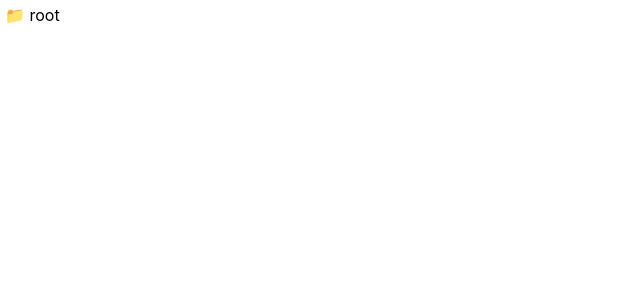
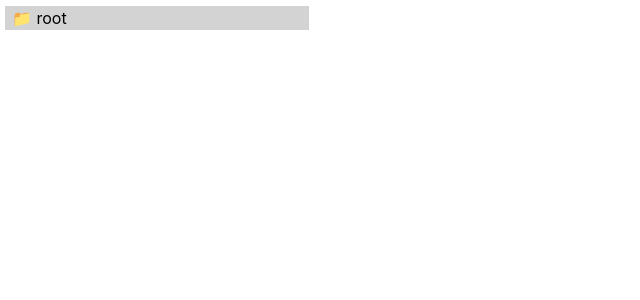
Before and after one commit to thejaduijin/react-file-explorer, a React (Create React App) app: page / in a window 1280 px wide. Shown: the top 300 px of the page, without its empty margins (0-640 px from the left). Built offline with nearby package versions, Linux system fonts and the light colour scheme.

Commit message:
css added

```diff
--- a/src/components/Folder.js
+++ b/src/components/Folder.js
@@ -1,4 +1,5 @@
-import React, { useState } from 'react'
+import React, { useState } from 'react';
+import '../styles.css';
 
 function Folder({ explorer }) {
     console.log(explorer);
--- /dev/null
+++ b/src/styles.css
@@ -0,0 +1,46 @@
+.folder {
+    margin-top: 6px;
+    background-color: lightgray;
+    display: flex;
+    align-items: center;
+    justify-content: space-between;
+    padding: 2px;
+    width: 300px;
+    cursor: pointer;
+  }
+
+  .inputContainer{
+    display: flex;
+    align-items: center;
+    gap: 5px;
+  }
+
+  .inputContainer>span{
+    margin-top: 5px;
+  }
+
+  .inputContainer__input {
+    margin: 6px 0 0px 0;
+    padding: 5px;
+    display: flex;
+    border: 1px solid lightgray;
+    align-items: center;
+    justify-content: space-between;
+    cursor: pointer;
+  }
+
+  .folder > span {
+    margin: 0 5px;
+  }
+
+  .folder > div > button {
+    font-size: 15px;
+    background-color: white;
+  }
+
+  .file {
+    margin-top: 5px;
+    padding-left: 5px;
+    display: flex;
+    flex-direction: column;
+  }
```
